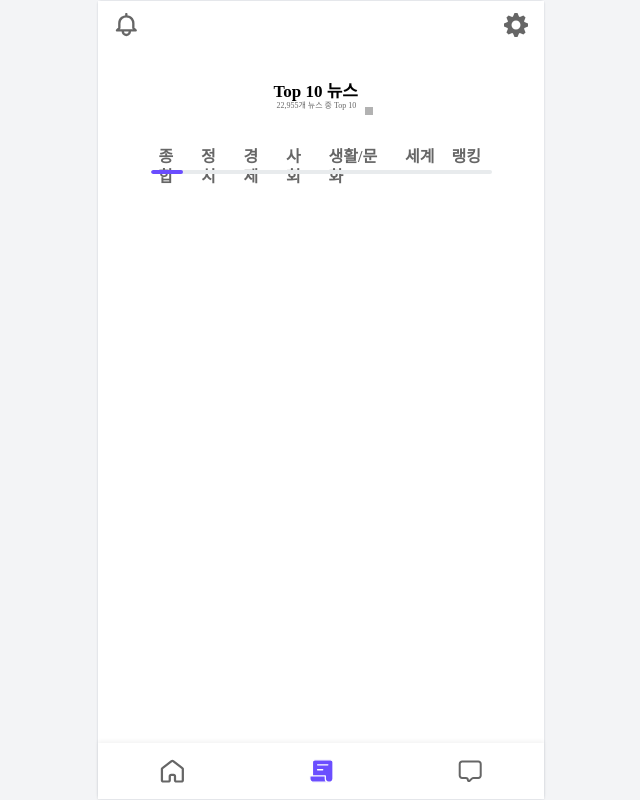
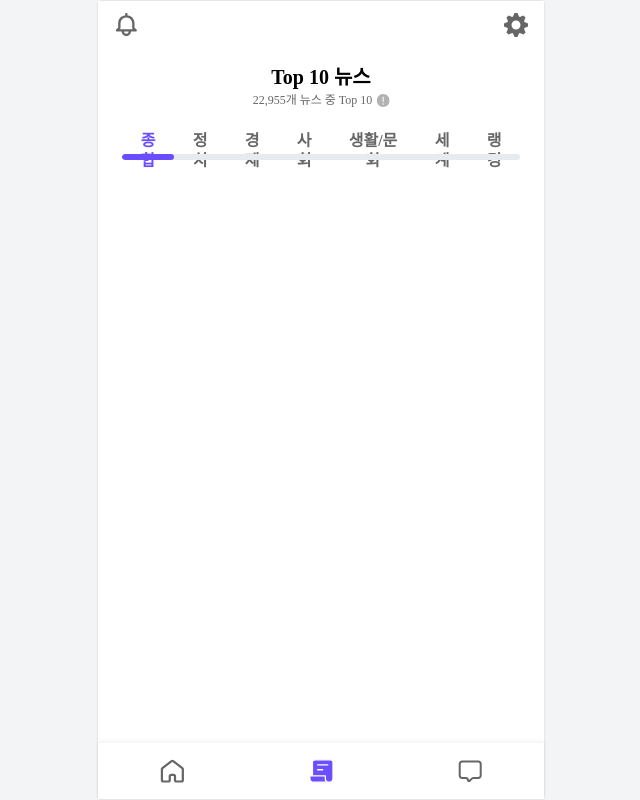
Before and after one commit to imfromkoreah/MewsPaper, a React (Vite) app in the folder frontend/: page /news in a window 1280 px wide. Shown: the whole page, without its empty margins (319-959 px from the left). Built offline with nearby package versions, Linux system fonts and the light colour scheme.

Commit message:
feat : News 카테고리 추가

```diff
--- a/frontend/src/pages/Home/News.tsx
+++ b/frontend/src/pages/Home/News.tsx
@@ -1,31 +1,77 @@
-// 뉴스 탭
+import { useState, useEffect, useRef } from 'react';
+import GrayDot from '../../assets/svg/graydot.svg';
+
+const tabs = [
+  { id: 'general', label: '종합' },
+  { id: 'politics', label: '정치' },
+  { id: 'economy', label: '경제' },
+  { id: 'society', label: '사회' },
+  { id: 'culture', label: '생활/문화', width: 62 },
+  { id: 'world', label: '세계' },
+  { id: 'ranking', label: '랭킹' },
+];
+
 export default function News() {
+  const [activeTab, setActiveTab] = useState('general');
+  const [barStyle, setBarStyle] = useState({ left: 0, width: 0 });
+
+  const tabsRef = useRef<(HTMLDivElement | null)[]>([]);
+
+  useEffect(() => {
+    const index = tabs.findIndex(tab => tab.id === activeTab);
+    const tabEl = tabsRef.current[index];
+    if (tabEl) {
+      const left = tabEl.offsetLeft - 12; // 왼쪽으로 여유 공간 확보
+      const width = tabEl.offsetWidth + 24; // 양쪽 여유 공간 합산
+      setBarStyle({ left, width });
+    }
+  }, [activeTab]);
+
+
   return (
-    <main className="flex-grow overflow-y-auto pt-4 pb-16 px-6">
-      <div className="w-[341px] h-[93px] relative mx-auto">
-        {/* 상단 타이틀 */}
-        <div className="absolute left-[123px] top- text-black text-[17px] font-bold font-['Pretendard'] leading-tight">
+    <main>
+      <div className="w-full h-[93px] relative mx-auto">
+        {/* Top 10 뉴스 타이틀 */}
+        <div className="absolute left-1/2 top-0 -translate-x-1/2 text-black text-[20px] font-bold font-['Pretendard'] leading-tight">
           Top 10 뉴스
         </div>
-        <div className="absolute left-[126px] top-[20px] text-black/60 text-[8px] font-normal font-['Pretendard'] leading-tight">
-          22,955개 뉴스 중 Top 10
+
+        {/* 서브 타이틀 + 점 */}
+        <div className="absolute left-1/2 top-[24px] flex items-center space-x-1 -translate-x-1/2 mt-1">
+          <span className="text-black/60 text-[12px] font-normal font-['Pretendard'] leading-tight">
+            22,955개 뉴스 중 Top 10
+          </span>
+          <img src={GrayDot} width={13} height={13} alt="gray dot" />
         </div>
-        <div className="w-2 h-2 bg-black/30 absolute left-[214px] top-[26px]" />
 
         {/* 카테고리 탭 */}
-        <div className="absolute top-[66px] flex justify-between w-full px-2 text-black/60 text-base font-bold font-['Pretendard'] leading-tight">
-          <div className="w-7">종합</div>
-          <div className="w-7">정치</div>
-          <div className="w-7">경제</div>
-          <div className="w-7">사회</div>
-          <div className="w-[62px]">생활/문화</div>
-          <div className="w-8">세계</div>
-          <div className="w-8">랭킹</div>
+        <div className="absolute top-[66px] flex justify-center w-full text-black/60 text-base font-bold font-['Pretendard'] leading-tight space-x-[24px]">
+          {tabs.map((tab, i) => (
+            <div
+              key={tab.id}
+              ref={el => {
+                tabsRef.current[i] = el;
+              }}
+              className={`text-center cursor-pointer ${
+                activeTab === tab.id ? 'text-[#6a4dff]' : ''
+              }`}
+              style={{ width: tab.width ? `${tab.width}px` : '28px' }}
+              onClick={() => setActiveTab(tab.id)}
+            >
+              {tab.label}
+            </div>
+          ))}
         </div>
 
         {/* 탭 하이라이트 바 */}
-        <div className="w-full h-1 absolute left-0 top-[89px] bg-[#e8ebed] rounded-[100px] overflow-hidden">
-          <div className="w-[32.28px] h-full bg-[#6a4dff] rounded-[100px]" />
+        <div className="w-full h-1.5 absolute left-0 top-[89px] bg-[#e8ebed] rounded-[100px] overflow-hidden">
+          <div
+            className="h-full bg-[#6a4dff] rounded-[100px] transition-all duration-300"
+            style={{
+              width: barStyle.width,
+              transform: `translateX(${barStyle.left}px)`,
+            }}
+          />
         </div>
       </div>
     </main>
```
Also changed, not shown: frontend/src/assets/svg/graydot.svg (added).
